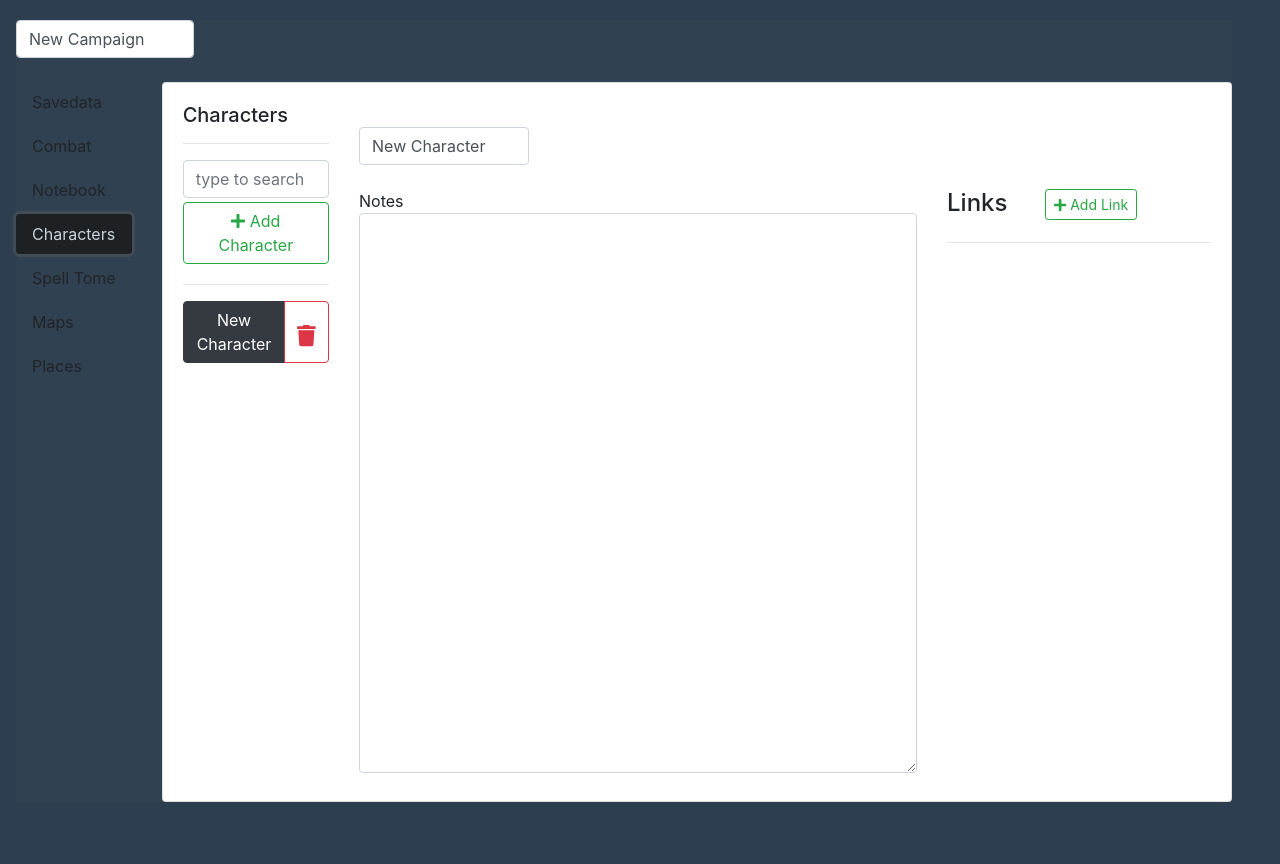
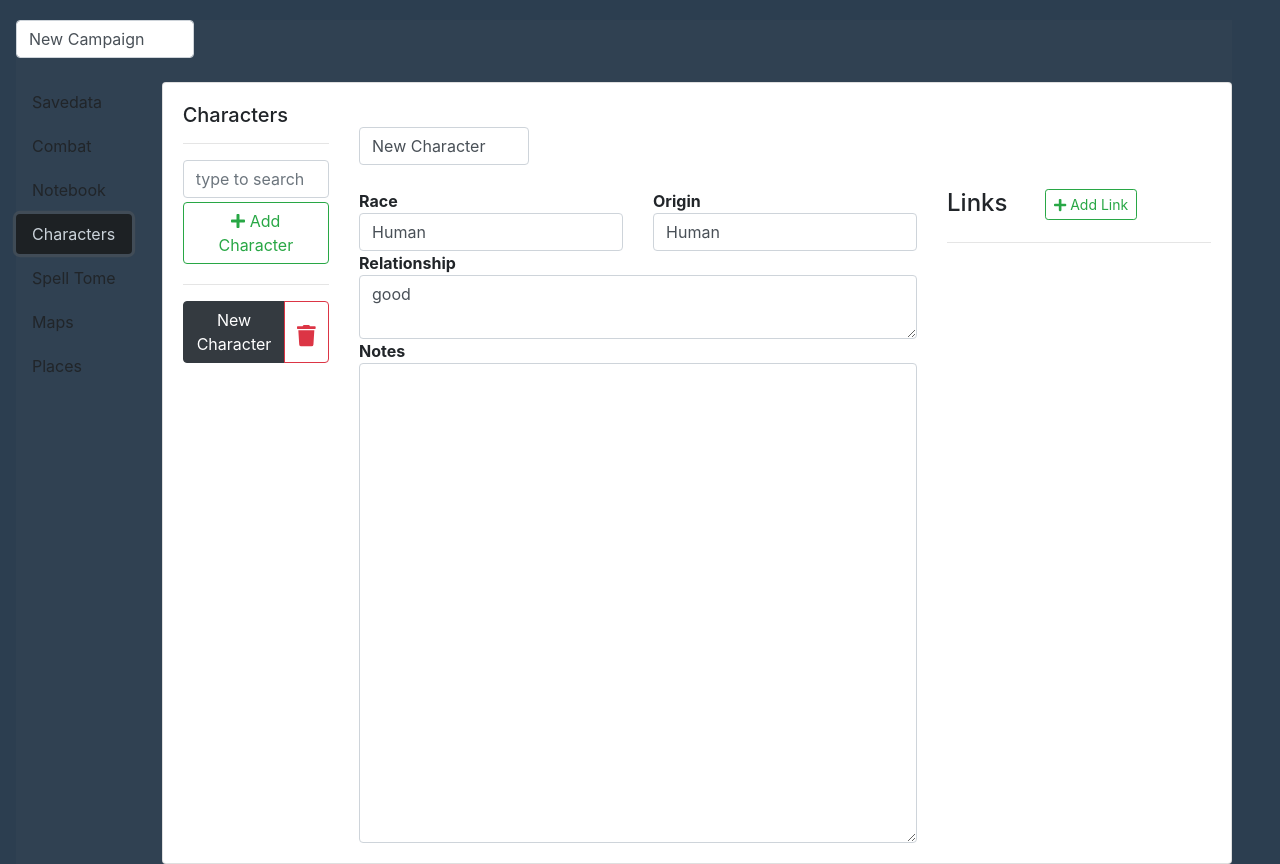
Before and after one commit to Cyan-g/DnD-tracker, a Vue app: page / in a window 1280 px wide. Both pictures are taken after a click on the tab "Characters". Before the commit the page ends 802 px from the top, so only its background shows below. Built offline with nearby package versions, Linux system fonts and the light colour scheme.

Commit message:
Characters updated

```diff
--- a/src/components/Character.vue
+++ b/src/components/Character.vue
@@ -9,9 +9,26 @@
 
             <!-- NOTES -->
             <b-col>
-              Notes
-              <b-form-textarea v-model="character.notes" style="height: 35rem;">
-              </b-form-textarea>
+             <b-row>
+              <b-col cols="6">
+                <b>Race</b>
+                <b-form-input v-model="character.race"></b-form-input>
+              </b-col>
+              <b-col cols="6">
+                <b>Origin</b>
+                <b-form-input v-model="character.race"></b-form-input>
+              </b-col>
+              <b-col cols="12">
+                <b>Relationship</b>
+                <b-form-textarea v-model="character.relationship" style="height: 4rem;">
+                </b-form-textarea>
+              </b-col>
+              <b-col>
+                <b>Notes</b>
+                <b-form-textarea v-model="character.notes" style="height: 30rem;">
+                </b-form-textarea>
+              </b-col>
+             </b-row>
             </b-col>
 
             <!-- GENERAL -->
--- a/src/components/CharacterList.vue
+++ b/src/components/CharacterList.vue
@@ -59,6 +59,9 @@ data() {
       {
           name: "New Character",
           notes: "",
+          race: "Human",
+          origin: "unknown",
+          relationship: "good",
           links: [],
           spellCasting: "None",
           money: 0,
```
